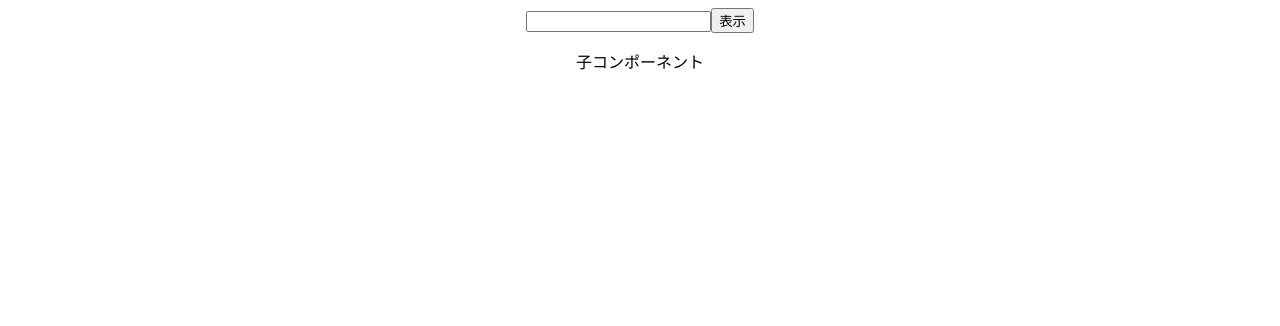
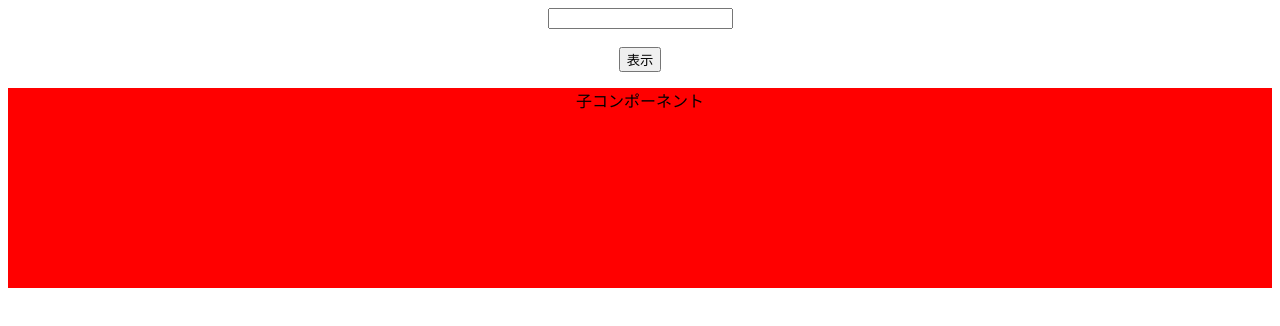
Before and after one commit to ShoheiTakino/react-continue, a React (Create React App) app: page / in a window 1280 px wide. Both pictures are taken after a click on the button "表示". Shown: the top 326 px of the page. Built offline with nearby package versions, Linux system fonts and the light colour scheme.

Commit message:
propsでの入力値受け渡しとスタイル当て

```diff
--- a/src/App.js
+++ b/src/App.js
@@ -4,16 +4,24 @@
 
 export default function App() {
   console.log("aaa");
-  const [count, setCount] = useState(0);
+  const [text, setText] = useState("");
+  const [open, setOpen] = useState(false);
+
+  const onChangeText = (e) => setText(e.target.value);
+
   const onClickCountButton = () => {
     setCount(count + 1);
   };
 
+  const onClickOpen = () => setOpen(!open);
+
   return (
     <div className="App">
-      <input />
-      <button>表示</button>
-      <ChildArea />
+      <input value={text} onChange={onChangeText} />
+      <br />
+      <br />
+      <button onClick={onClickOpen}>表示</button>
+      <ChildArea open={open} />
     </div>
   );
 }
--- a/src/ChildeArea.jsx
+++ b/src/ChildeArea.jsx
@@ -1,7 +1,18 @@
-export const ChildArea = () => {
+const style = {
+  width: "100%",
+  height: "200px",
+  backgroundColor: "red"
+};
+
+export const ChildArea = (props) => {
+  const { open } = props;
   return (
-    <div>
-      <p>子コンポーネント</p>
-    </div>
+    <>
+      {open ? (
+        <div style={style}>
+          <p>子コンポーネント</p>
+        </div>
+      ) : null}
+    </>
   );
 };
```
